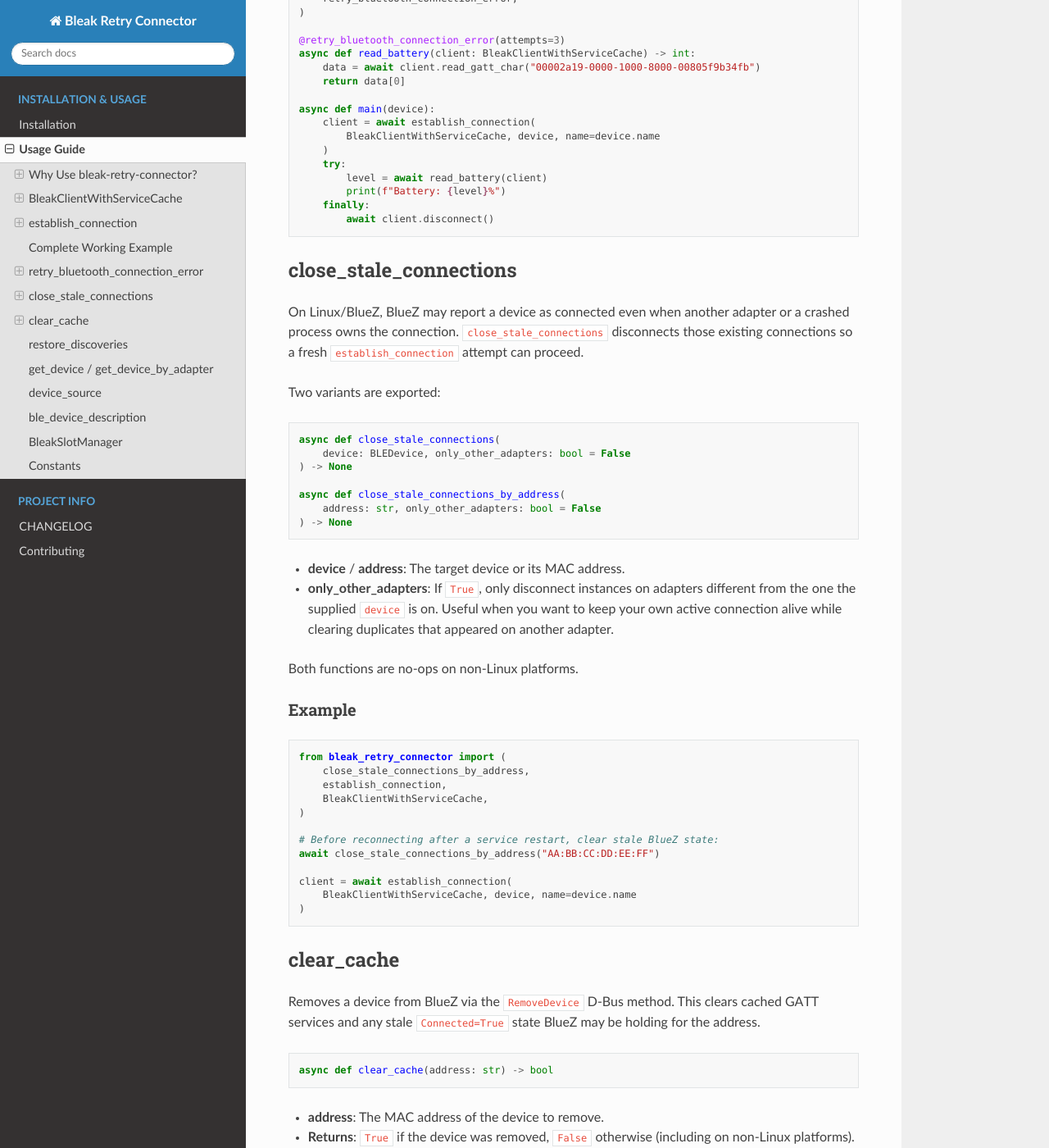
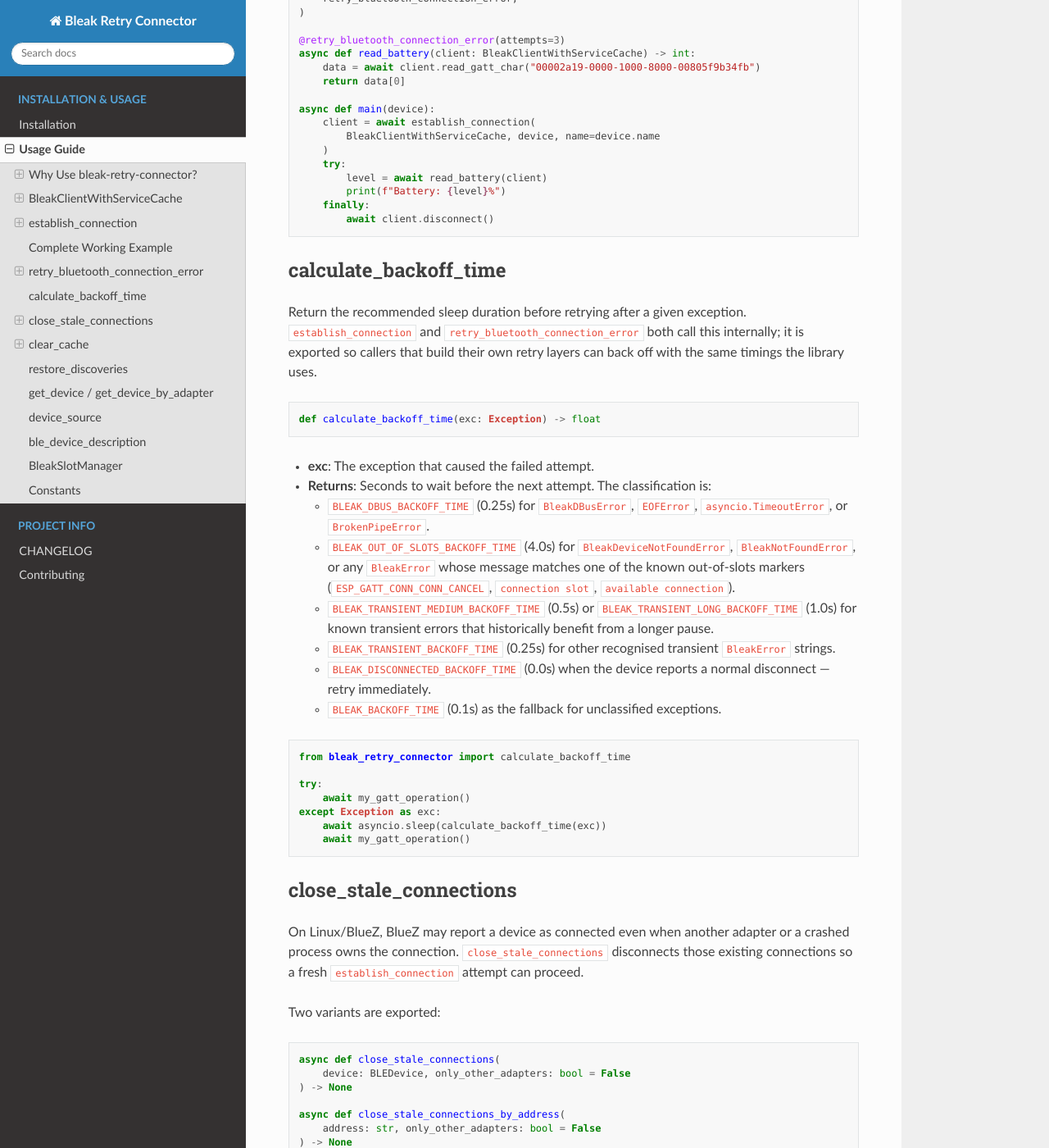
Before and after one commit to Bluetooth-Devices/bleak-retry-connector, a Sphinx documentation site: the page built from docs/source/usage.md, in a window 1280 px wide and 1400 px high, scrolled down 9481 px. Shown: the whole window at 82% size. Built offline with Sphinx 7.4.7 and the Read the Docs theme 3.1.0, drawn with Linux system fonts in a browser that asks for light colours.

Commit message:
docs: export calculate_backoff_time and add usage.md section
The function has been public-by-convention since #245 — referenced in passing
inside the retry_bluetooth_connection_error docs, used heavily by the test
suite via `from bleak_retry_connector import calculate_backoff_time` — but
was missing from `__all__` and lacked a dedicated usage.md entry. Callers
that build their own retry layers (Home Assistant, habluetooth) already
import it to match the library's backoff timings; the export status was
the only loose end.

Adds `calculate_backoff_time` to `__all__` and a new usage.md section
under retry_bluetooth_connection_error documenting the return-value table.
Same shape as #278 (exporting BleakConnectionError + BleakOutOfConnectionSlotsError).

Co-Authored-By: Claude Opus 4.7 (1M context) <noreply@anthropic.com>

````diff
--- a/docs/source/usage.md
+++ b/docs/source/usage.md
@@ -491,6 +491,44 @@ async def main(device):
         await client.disconnect()
 ```
 
+## calculate_backoff_time
+
+Return the recommended sleep duration before retrying after a given exception.
+`establish_connection` and `retry_bluetooth_connection_error` both call this
+internally; it is exported so callers that build their own retry layers can
+back off with the same timings the library uses.
+
+```python
+def calculate_backoff_time(exc: Exception) -> float
+```
+
+- **exc**: The exception that caused the failed attempt.
+- **Returns**: Seconds to wait before the next attempt. The classification is:
+  - `BLEAK_DBUS_BACKOFF_TIME` (0.25s) for `BleakDBusError`, `EOFError`,
+    `asyncio.TimeoutError`, or `BrokenPipeError`.
+  - `BLEAK_OUT_OF_SLOTS_BACKOFF_TIME` (4.0s) for `BleakDeviceNotFoundError`,
+    `BleakNotFoundError`, or any `BleakError` whose message matches one of the
+    known out-of-slots markers (`ESP_GATT_CONN_CONN_CANCEL`,
+    `connection slot`, `available connection`).
+  - `BLEAK_TRANSIENT_MEDIUM_BACKOFF_TIME` (0.5s) or
+    `BLEAK_TRANSIENT_LONG_BACKOFF_TIME` (1.0s) for known transient errors
+    that historically benefit from a longer pause.
+  - `BLEAK_TRANSIENT_BACKOFF_TIME` (0.25s) for other recognised transient
+    `BleakError` strings.
+  - `BLEAK_DISCONNECTED_BACKOFF_TIME` (0.0s) when the device reports a normal
+    disconnect — retry immediately.
+  - `BLEAK_BACKOFF_TIME` (0.1s) as the fallback for unclassified exceptions.
+
+```python
+from bleak_retry_connector import calculate_backoff_time
+
+try:
+    await my_gatt_operation()
+except Exception as exc:
+    await asyncio.sleep(calculate_backoff_time(exc))
+    await my_gatt_operation()
+```
+
 ## close_stale_connections
 
 On Linux/BlueZ, BlueZ may report a device as connected even when another
--- a/src/bleak_retry_connector/__init__.py
+++ b/src/bleak_retry_connector/__init__.py
@@ -79,6 +79,7 @@ __all__ = [
     "DISCONNECT_TIMEOUT",
     "RSSI_SWITCH_THRESHOLD",
     "NO_RSSI_VALUE",
+    "calculate_backoff_time",
 ]
 
 
````
